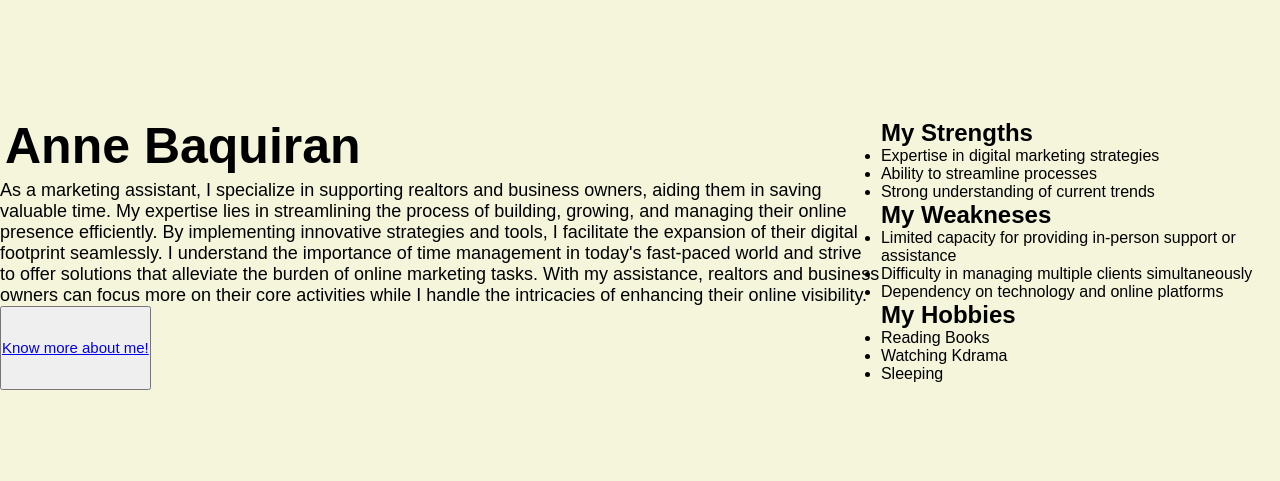
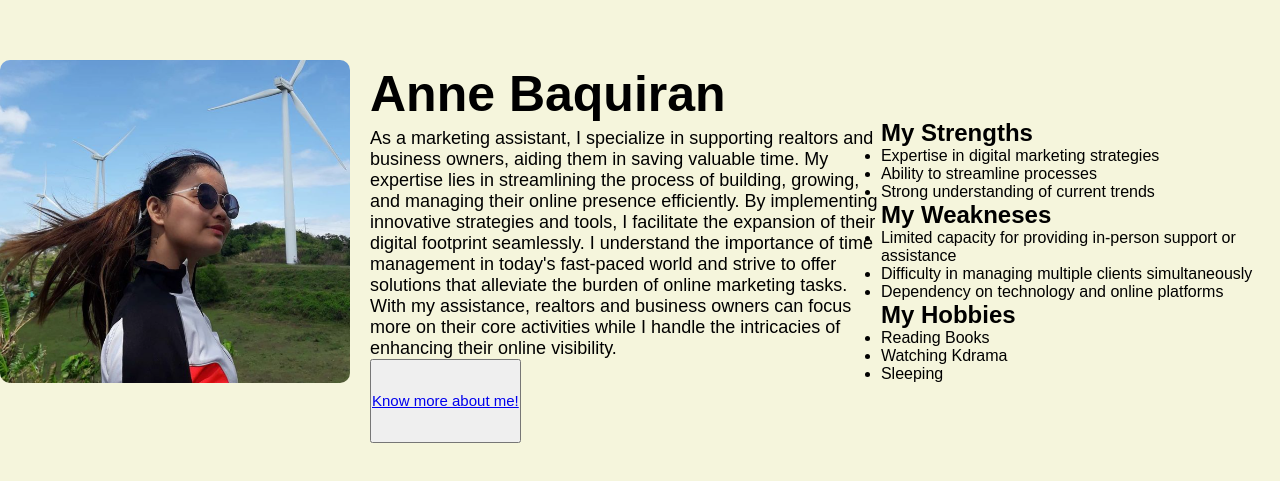
Before and after one commit to Annemicap/kodego-lab-excercises-phase-1, a plain HTML site: page index.html in a window 1280 px wide. Shown: the part 149-630 px from the top of the page. Drawn offline with Linux system fonts and the light colour scheme; the site is published under a folder, as on GitHub Pages, so addresses that start at the root find nothing.

Commit message:
Update index.html

```diff
--- a/index.html
+++ b/index.html
@@ -7,7 +7,7 @@
     <link rel="stylesheet" href="style.css">
 </head>
     <main class="container">
-        <img src="/me.png"  alt="">
+        <img src="./me.png"  alt="">
         <div class="text">
             <h1>Anne Baquiran</h1>
             <p>
```
